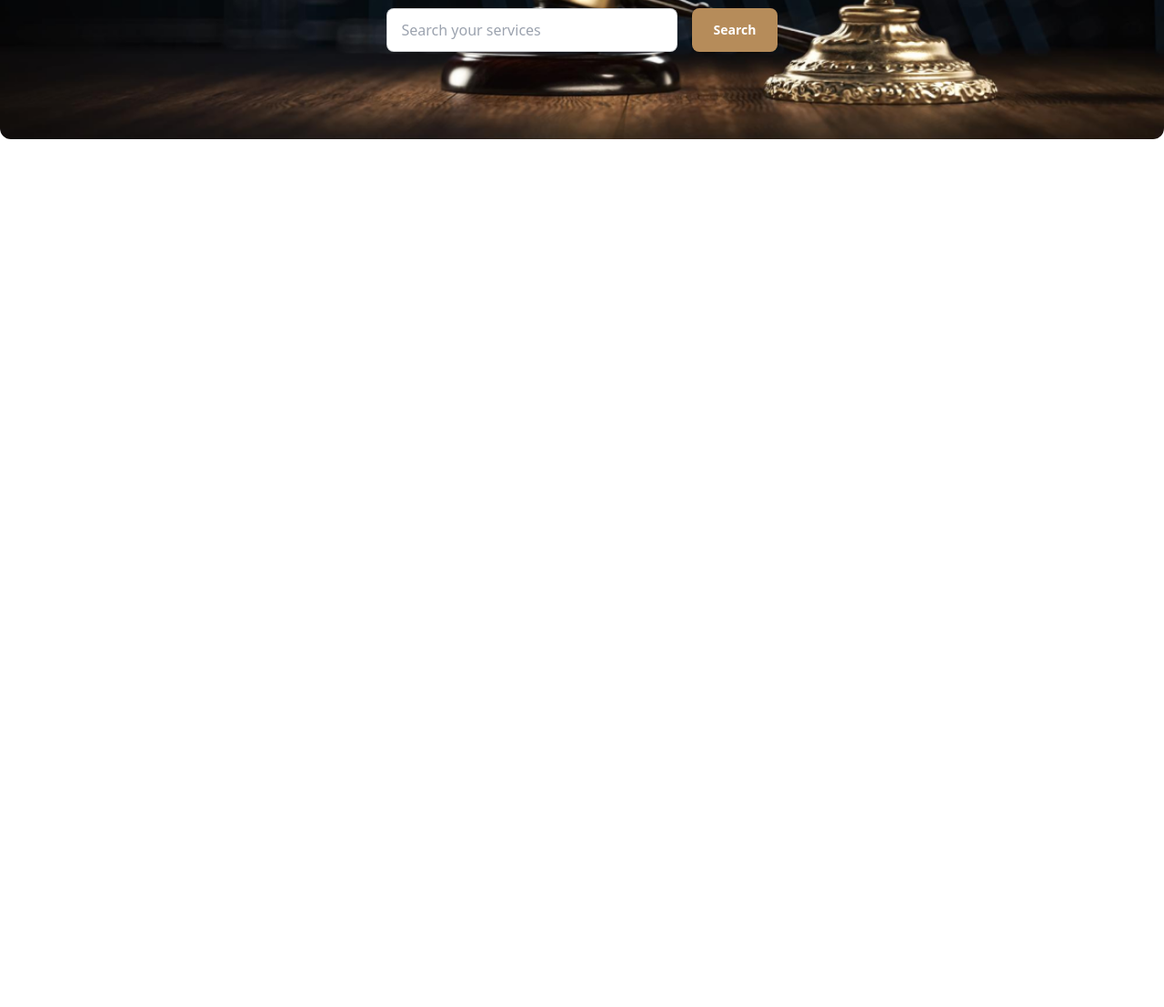
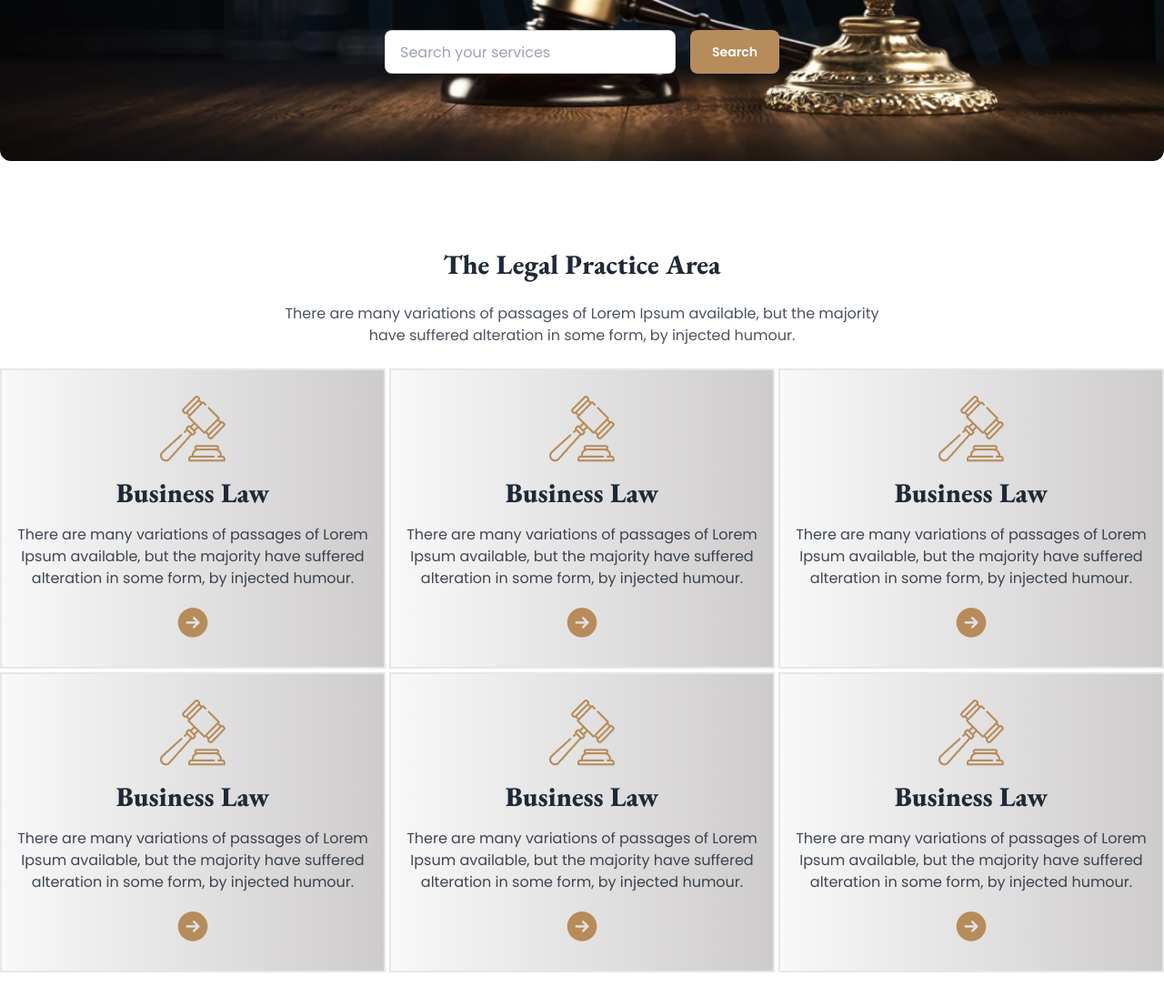
Before and after one commit to AhmadShakilHub/legal-solution, a plain HTML site: page index.html in a window 1280 px wide. Shown: the part 527-1634 px from the top of the page at 91% size. Before the commit the page ends 800 px from the top, so only its background shows below. Drawn offline with nearby package versions, Linux system fonts and the light colour scheme.

Commit message:
legat practice section added

```diff
--- a/index.html
+++ b/index.html
@@ -27,7 +27,7 @@
 }
 </style>
 </head>
-<body>
+<body class="font-poppins">
     <header class="container mx-auto">
         <!-- Navigation bar -->
         <nav>
@@ -96,8 +96,73 @@
             </div>
         </section>
     </header>
-    <main>
+    <main class="container mx-auto">
+        <section class="my-24 text-center">
+            <div>
+                <h3 class="text-3xl font-extrabold font-garamond pb-6">The Legal Practice Area</h3>
+                <p class="max-w-2xl mx-auto opacity-80 pb-6">
+                    There are many variations of passages of Lorem Ipsum available, but the majority have suffered alteration in some form, by injected humour.
+                </p>
+            </div>
+            <div class="grid grid-cols-1 md:grid-cols-2 lg:grid-cols-3 gap-1">
 
+                    <!-- Grid item-1  -->
+                <div class="border-2 py-7 px-3 bg-gradient-to-r from-[#f3f3f38a] to-[#b0acac9f]">
+                    <img src="images/business.png" alt="" class="mx-auto pb-4">
+                    <h3 class="text-3xl font-extrabold font-garamond pb-4">Business Law</h3>
+                    <p class="opacity-85 pb-4">
+                        There are many variations of passages of Lorem Ipsum available, but the majority have suffered alteration in some form, by injected humour.
+                    </p>
+                    <img src="images/Frame.png" alt="" class="mx-auto">
+                </div>
+                    <!-- Grid item-2  -->
+                <div class="border-2 py-7 px-3 bg-gradient-to-r from-[#f3f3f38a] to-[#b0acac9f]">
+                    <img src="images/business.png" alt="" class="mx-auto pb-4">
+                    <h3 class="text-3xl font-extrabold font-garamond pb-4">Business Law</h3>
+                    <p class="opacity-85 pb-4">
+                        There are many variations of passages of Lorem Ipsum available, but the majority have suffered alteration in some form, by injected humour.
+                    </p>
+                    <img src="images/Frame.png" alt="" class="mx-auto">
+                </div>
+                    <!-- Grid item-3  -->
+                <div class="border-2 py-7 px-3 bg-gradient-to-r from-[#f3f3f38a] to-[#b0acac9f]">
+                    <img src="images/business.png" alt="" class="mx-auto pb-4">
+                    <h3 class="text-3xl font-extrabold font-garamond pb-4">Business Law</h3>
+                    <p class="opacity-85 pb-4">
+                        There are many variations of passages of Lorem Ipsum available, but the majority have suffered alteration in some form, by injected humour.
+                    </p>
+                    <img src="images/Frame.png" alt="" class="mx-auto">
+                </div>
+                    <!-- Grid item-4  -->
+                <div class="border-2 py-7 px-3 bg-gradient-to-r from-[#f3f3f38a] to-[#b0acac9f]">
+                    <img src="images/business.png" alt="" class="mx-auto pb-4">
+                    <h3 class="text-3xl font-extrabold font-garamond pb-4">Business Law</h3>
+                    <p class="opacity-85 pb-4">
+                        There are many variations of passages of Lorem Ipsum available, but the majority have suffered alteration in some form, by injected humour.
+                    </p>
+                    <img src="images/Frame.png" alt="" class="mx-auto">
+                </div>
+                    <!-- Grid item-5  -->
+                <div class="border-2 py-7 px-3 bg-gradient-to-r from-[#f3f3f38a] to-[#b0acac9f]">
+                    <img src="images/business.png" alt="" class="mx-auto pb-4">
+                    <h3 class="text-3xl font-extrabold font-garamond pb-4">Business Law</h3>
+                    <p class="opacity-85 pb-4">
+                        There are many variations of passages of Lorem Ipsum available, but the majority have suffered alteration in some form, by injected humour.
+                    </p>
+                    <img src="images/Frame.png" alt="" class="mx-auto">
+                </div>
+                    <!-- Grid item-6  -->
+                <div class="border-2 py-7 px-3 bg-gradient-to-r from-[#f3f3f38a] to-[#b0acac9f]">
+                    <img src="images/business.png" alt="" class="mx-auto pb-4">
+                    <h3 class="text-3xl font-extrabold font-garamond pb-4">Business Law</h3>
+                    <p class="opacity-85 pb-4">
+                        There are many variations of passages of Lorem Ipsum available, but the majority have suffered alteration in some form, by injected humour.
+                    </p>
+                    <img src="images/Frame.png" alt="" class="mx-auto">
+                </div>
+
+            </div>
+        </section>
     </main>
     <footer>
 
```
